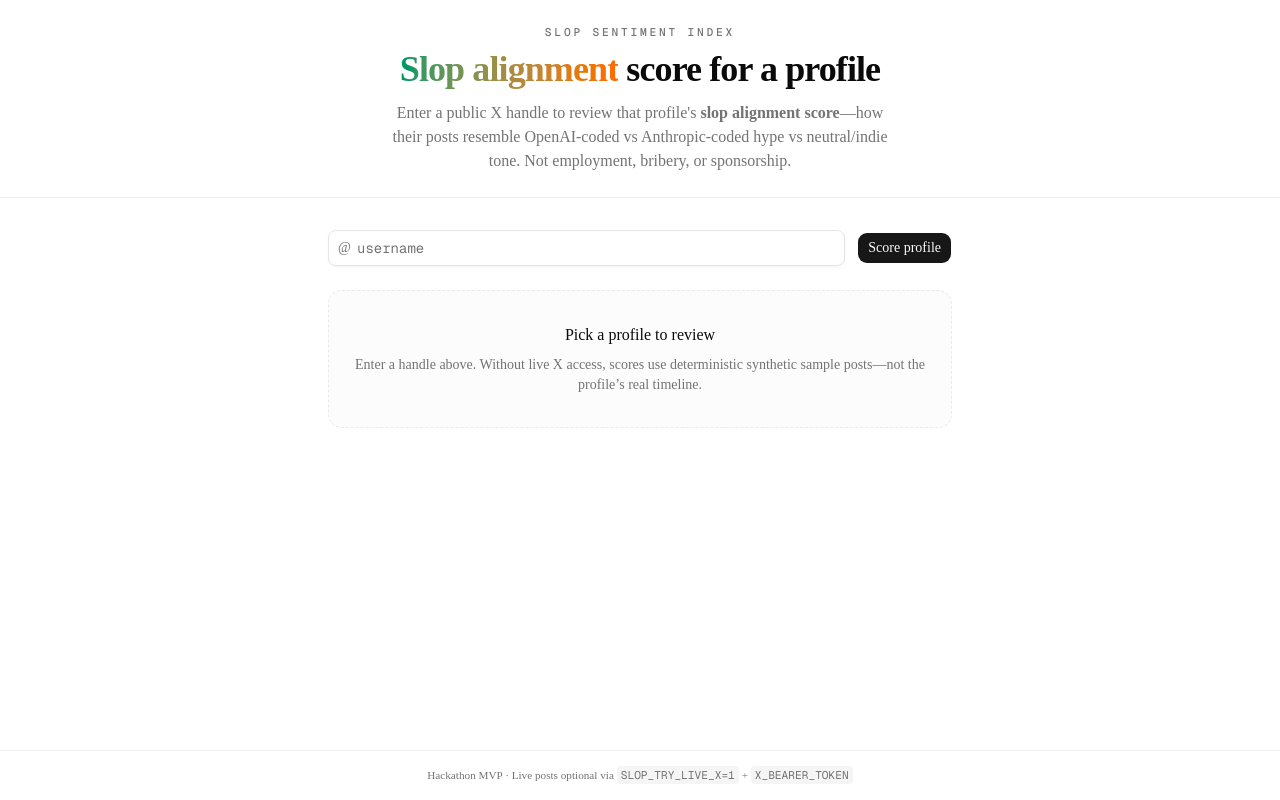
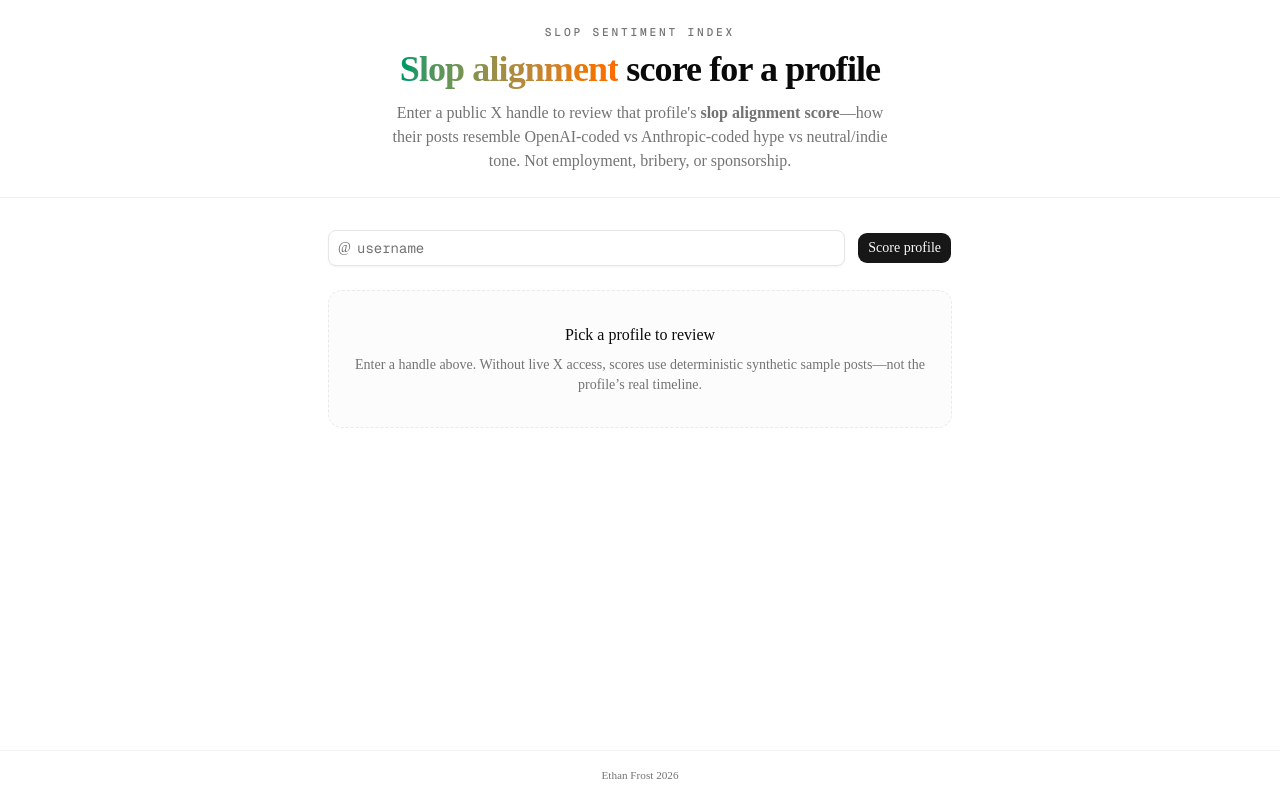
Before and after one commit to ethan-frost-xyz/slow-venture-slop-sesh, a Next.js app: page / in a window 1280 px wide. Built offline with nearby package versions, Linux system fonts and the light colour scheme.

Commit message:
Update footer in SlopHome component to reflect new attribution for Ethan Frost 2026, removing previous hackathon MVP details.

```diff
--- a/components/slop-home.tsx
+++ b/components/slop-home.tsx
@@ -114,14 +114,7 @@
       </main>
 
       <footer className="mt-auto border-t border-border/50 px-4 py-4 text-center text-[0.7rem] text-muted-foreground">
-        Hackathon MVP · Live posts optional via{" "}
-        <code className="rounded bg-muted px-1 py-0.5 font-mono">
-          SLOP_TRY_LIVE_X=1
-        </code>{" "}
-        +{" "}
-        <code className="rounded bg-muted px-1 py-0.5 font-mono">
-          X_BEARER_TOKEN
-        </code>
+        Ethan Frost 2026
       </footer>
     </div>
   );
```
